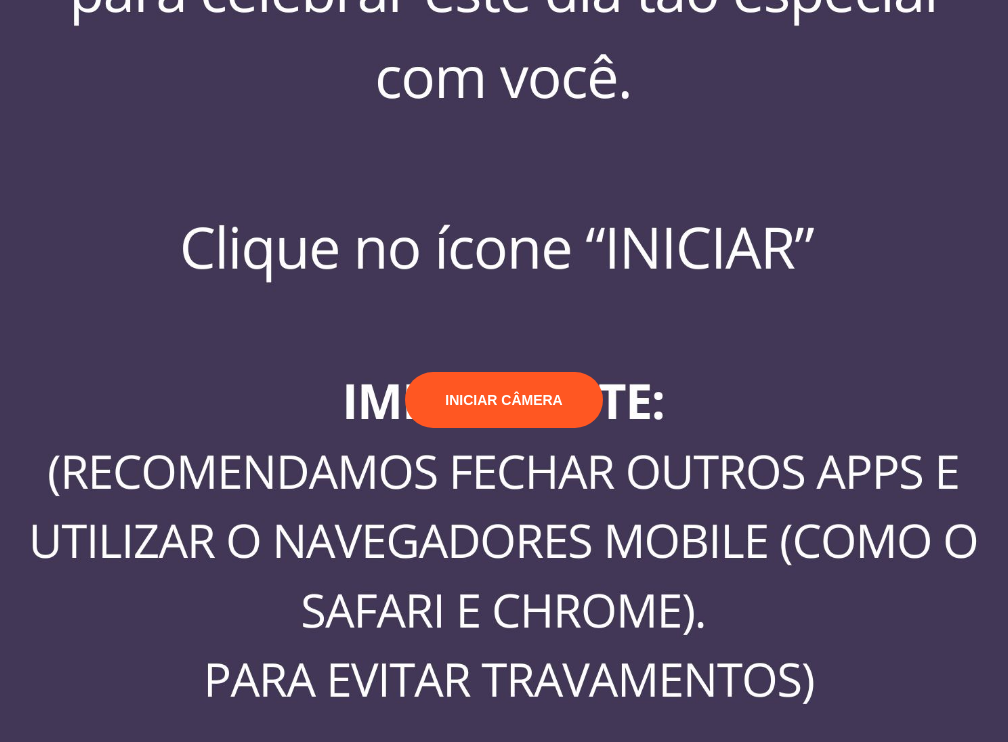
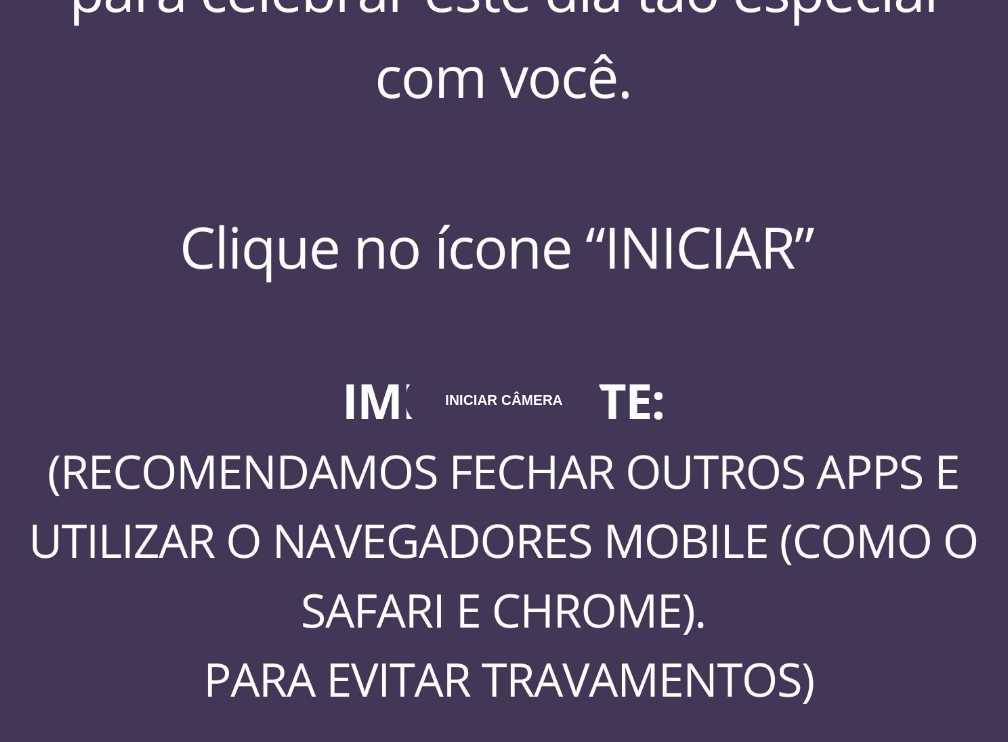
Before and after one commit to kellyblt/kbconviteriamoldura.com.br, a plain HTML site: page danilaeleandro/index.html in a window 1280 px wide. Shown: the whole page, without its empty margins (136-1144 px from the left). Drawn offline with Linux system fonts and the light colour scheme; files whose address does not match are found by name.

Commit message:
Update index.html

```diff
--- a/danilaeleandro/index.html
+++ b/danilaeleandro/index.html
@@ -53,7 +53,7 @@ Lei 9.610/98 – Direitos Autorais.
 
         /* A imagem da capa agora é definida via JS no final para ser dinâmica */
         #startScreen { position: absolute; inset: 0; background-color: #000; background-position: center; background-size: cover; background-repeat: no-repeat; display: flex; align-items: center; justify-content: center; z-index: 100; }
-        #startBtn { padding: 20px 40px; font-size: 14px; font-weight: bold; border: none; background: #FF5722; color: #fff; border-radius: 50px; cursor: pointer; }
+        #startBtn { padding: 20px 40px; font-size: 14px; font-weight: bold; border: none; background: #423757; color: #fff; border-radius: 50px; cursor: pointer; }
     </style>
 </head>
 <body>
```
